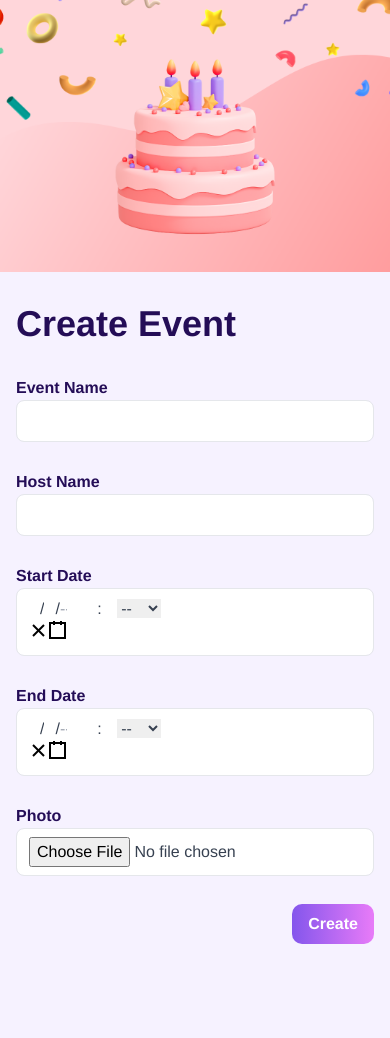
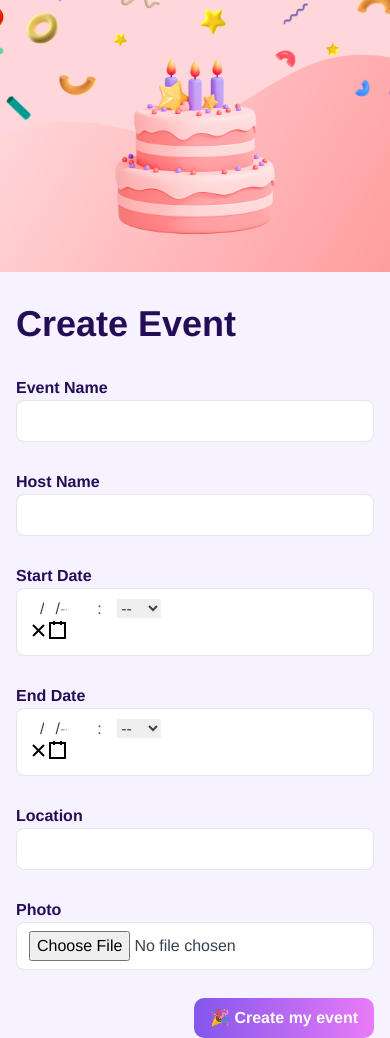
Before and after one commit to mudassirzr/envited-task, a React (Create React App) app: page /create in a window 390 px wide. Before the commit the page ends 944 px from the top, so only its background shows below. Built offline with nearby package versions, Linux system fonts and the light colour scheme.

Commit message:
added event details page

```diff
--- a/package.json
+++ b/package.json
@@ -11,6 +11,7 @@
     "react": "^18.2.0",
     "react-datetime-picker": "^4.0.1",
     "react-dom": "^18.2.0",
+    "react-icons": "^4.4.0",
     "react-router-dom": "^6.4.1",
     "react-scripts": "5.0.1",
     "sort-by": "^1.2.0",
--- /dev/null
+++ b/src/components/createEvent/index.jsx
@@ -0,0 +1,108 @@
+import {
+    Container,
+    Input,
+    EventHero,
+    Button,
+    CustomDateTimePicker,
+  } from "components";
+  import { useCallback, useMemo, useState } from "react";
+  import { Link } from "react-router-dom";
+
+  export default function CreateEvent({form , onFormFieldChange}) {
+    const [errors, setErrors] = useState({});
+    const onFieldValueChange = (key, val) => {
+      onFormFieldChange({
+        ...form,
+        [key]: val,
+      });
+      if (!!val) {
+        setErrors({ ...errors, [key]: null });
+      } else {
+        setErrors({ ...errors, [key]: "This field is required" });
+      }
+    };
+    const onSave = useCallback(
+      (e) => {
+        e.preventDefault();
+        let err = {};
+        Object.keys(form).forEach((field) => {
+          if (!form?.[field]) {
+            err[field] = "This field is required";
+          }
+        });
+        if(Object.keys(err).length > 0 ){
+          setErrors(err);
+          return
+        }
+
+      },
+      [form]
+    );
+    const formFields = useMemo(() => {
+      return {
+        eventName: {
+          Component: Input,
+          label: "Event Name",
+        },
+        hostName: {
+          Component: Input,
+          label: "Host Name",
+        },
+        startDate: {
+          Component: CustomDateTimePicker,
+          label: "Start Date",
+          maxDate: form?.["endDate"] ? form?.["endDate"] : undefined,
+        },
+        endDate: {
+          Component: CustomDateTimePicker,
+          label: "End Date",
+          minDate: form?.["startDate"] ? form?.["startDate"] : undefined,
+        },
+        location: {
+            Component: Input,
+            label: "Location",
+          },
+        photo: {
+          Component: Input,
+          type: "file",
+          label: "Photo",
+          accept: "image/png, image/jpeg",
+        },
+      };
+    }, [form]);
+    return (
+      <>
+        <EventHero imgAltText={"Event Photo"} imgUrl={"/cake.png"} />
+        <Container>
+          <div className="max-w-sm mx-auto">
+            <h1 className="text-4xl font-bold my-8">Create Event</h1>
+            <form onSubmit={onSave} className="flex flex-col">
+              {/* <Input id="firstName" label="Event Name" />
+              <Input id="lastName" label="Host Name" />
+              <Input id="startDate" type="date" label="Start Date/Time" />
+              <Input id="endDate" type="date" label="End Date/Time" />
+              <DateTimePicker />
+              <Input id="location" label="Location" />
+              <Input id="photo" type="file" label="Photo" /> */}
+              {Object.keys(formFields).map((key, i) => {
+                const { Component, additionalProps, ...rest } = formFields[key];
+                return (
+                  <Component
+                    key={i}
+                    {...rest}
+                    id={key}
+                    onChange={(val) => onFieldValueChange(key, val)}
+                    value={form?.[key] ? form[key] : ""}
+                    error={errors?.[key]}
+                  />
+                );
+              })}
+              <Button additionalClasses={"ml-auto"} type="submit">
+                <Link className="text-white" to="/event">🎉 Create my event</Link>
+              </Button>
+            </form>
+          </div>
+        </Container>
+      </>
+    );
+  }
--- a/src/components/index.jsx
+++ b/src/components/index.jsx
@@ -6,3 +6,6 @@ export { default as Invite } from 'components/invite'
 export { default as Button } from 'components/button'
 export { default as Input } from 'components/input'
 export { default as CustomDateTimePicker } from 'components/datetimepicker'
+export { default as CreateEvent } from 'components/createEvent'
+export { default as ViewEvent } from 'components/viewEvent'
+export { default as InfoChip } from 'components/infoChip'
--- /dev/null
+++ b/src/components/infoChip/index.jsx
@@ -0,0 +1,19 @@
+import {BsChevronRight} from 'react-icons/bs';
+
+export default function infoChip (props) {
+    const {children, Icon} = props
+    return (
+        <div className="flex items-center justify-between rounded-lg mb-6 text-lg">
+            <div className="flex flex-1 items-center">
+                <div className='p-4 rounded-lg shadow bg-white mr-4 text-primary'>
+                    <Icon />
+                </div>
+                <span>
+                    {children}
+                </span>
+            </div>
+            <BsChevronRight className={'text-secondary-light ml-4'} size={'1.125em'} />
+
+        </div>
+    )
+}
--- /dev/null
+++ b/src/components/viewEvent/index.jsx
@@ -0,0 +1,33 @@
+import { Container, InfoChip } from "components";
+import { BsCalendarWeek } from "react-icons/bs";
+import { HiOutlineLocationMarker } from "react-icons/hi";
+
+export default function ViewEvent({ event }) {
+  return (
+    <Container className="">
+      <div className="flex flex-col lg:flex-row justify-between max-w-5xl mx-auto py-20">
+        <div className="mb-8 lg:mb-0 lg:w-2/5 -mx-4 md:mx-0">
+          <img src={"/cake.png"} alt={"event"} />
+        </div>
+        <div className="lg:order-first lg:w-2/5">
+          <h1 className="text-3xl lg:text-5xl mb-4 font-bold">{event.eventName}</h1>
+          <p className="text-secondary-light mb-12 text-lg">
+            hosted by <span className="font-bold">{event.hostName}</span>
+          </p>
+          <InfoChip Icon={BsCalendarWeek}>
+            <span className="font-bold">
+              {event?.startDate?.toLocaleString()}
+            </span>{" "}
+            to{" "}
+            <span className="font-bold">
+              {event?.endDate?.toLocaleString()}
+            </span>
+          </InfoChip>
+          <InfoChip Icon={HiOutlineLocationMarker}>
+            <span className="font-bold">{event?.location}</span>
+          </InfoChip>
+        </div>
+      </div>
+    </Container>
+  );
+}
--- /dev/null
+++ b/src/routes/common.jsx
@@ -0,0 +1,28 @@
+import { useLocation } from "react-router-dom";
+import { CreateEvent,ViewEvent } from "components";
+import { useCallback, useState } from "react";
+import App from "../App";
+export default function CommonComponent(props) {
+  const [form, onFormFieldChange] = useState({
+    eventName: "",
+    hostName: "",
+    startDate: "",
+    endDate: "",
+    photo: "",
+  });
+  const location = useLocation();
+  console.log(location,'location')
+  const renderComponent = useCallback(()=>{
+
+    switch(location.pathname){
+        case '/create':
+            return <CreateEvent form={form} onFormFieldChange={onFormFieldChange} />
+        case '/event':
+            return <ViewEvent event={form} />
+        default:
+            <App />
+    }
+  }, [location, form])
+
+  return renderComponent()
+}
--- a/src/routes/create.jsx
+++ /dev/null
@@ -1,110 +0,0 @@
-import {
-  Container,
-  Input,
-  EventHero,
-  Button,
-  CustomDateTimePicker,
-} from "components";
-import { useCallback, useMemo, useState } from "react";
-
-export default function CreateEvent() {
-  const [form, onFormFieldChange] = useState({
-    eventName: "",
-    hostName: "",
-    startDate: "",
-    endDate: "",
-    photo: "",
-  });
-  const [errors, setErrors] = useState({});
-  const onFieldValueChange = (key, val) => {
-    onFormFieldChange({
-      ...form,
-      [key]: val,
-    });
-    if (!!val) {
-      setErrors({ ...errors, [key]: null });
-    } else {
-      setErrors({ ...errors, [key]: "This field is required" });
-    }
-  };
-  const onSave = useCallback(
-    (e) => {
-      e.preventDefault();
-      let err = {};
-      Object.keys(form).forEach((field) => {
-        if (!form?.[field]) {
-          err[field] = "This field is required";
-        }
-      });
-      if(Object.keys(err).length > 0 ){
-        setErrors(err);
-        return
-      }
-
-    },
-    [form]
-  );
-  const formFields = useMemo(() => {
-    return {
-      eventName: {
-        Component: Input,
-        label: "Event Name",
-      },
-      hostName: {
-        Component: Input,
-        label: "Host Name",
-      },
-      startDate: {
-        Component: CustomDateTimePicker,
-        label: "Start Date",
-        maxDate: form?.["endDate"] ? form?.["endDate"] : undefined,
-      },
-      endDate: {
-        Component: CustomDateTimePicker,
-        label: "End Date",
-        minDate: form?.["startDate"] ? form?.["startDate"] : undefined,
-      },
-      photo: {
-        Component: Input,
-        type: "file",
-        label: "Photo",
-        accept: "image/png, image/jpeg",
-      },
-    };
-  }, [form]);
-  return (
-    <>
-      <EventHero imgAltText={"Event Photo"} imgUrl={"/cake.png"} />
-      <Container>
-        <div className="max-w-sm mx-auto">
-          <h1 className="text-4xl font-bold my-8">Create Event</h1>
-          <form onSubmit={onSave} className="flex flex-col">
-            {/* <Input id="firstName" label="Event Name" />
-            <Input id="lastName" label="Host Name" />
-            <Input id="startDate" type="date" label="Start Date/Time" />
-            <Input id="endDate" type="date" label="End Date/Time" />
-            <DateTimePicker />
-            <Input id="location" label="Location" />
-            <Input id="photo" type="file" label="Photo" /> */}
-            {Object.keys(formFields).map((key, i) => {
-              const { Component, additionalProps, ...rest } = formFields[key];
-              return (
-                <Component
-                  key={i}
-                  {...rest}
-                  id={key}
-                  onChange={(val) => onFieldValueChange(key, val)}
-                  value={form?.[key] ? form[key] : ""}
-                  error={errors?.[key]}
-                />
-              );
-            })}
-            <Button additionalClasses={"ml-auto"} type="submit">
-              Create
-            </Button>
-          </form>
-        </div>
-      </Container>
-    </>
-  );
-}
```
Also changed, not shown: src/index.js (+7 -3 lines), src/routes/event.jsx (deleted), 1 other file (tests, documents, lock files or other folders).
